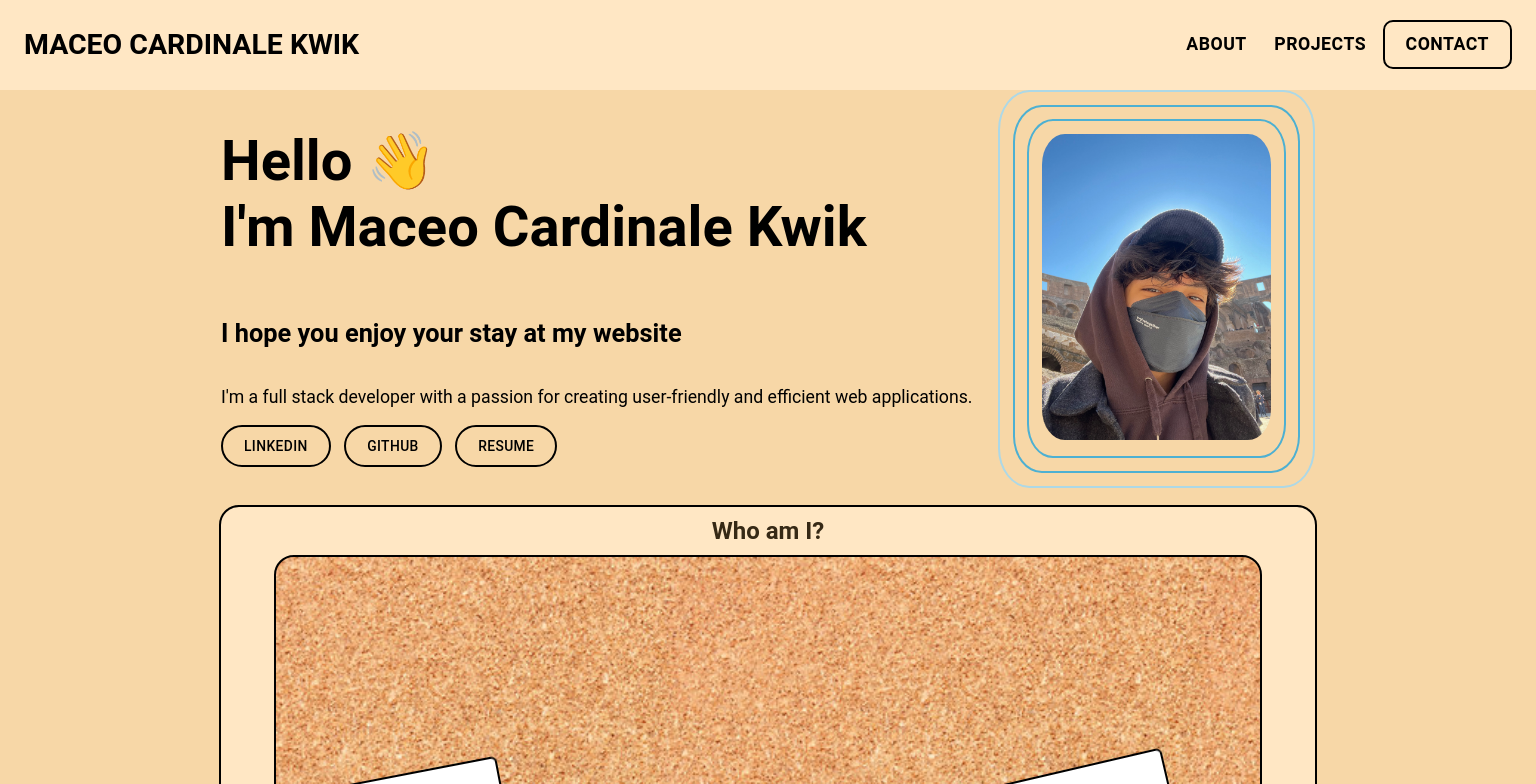
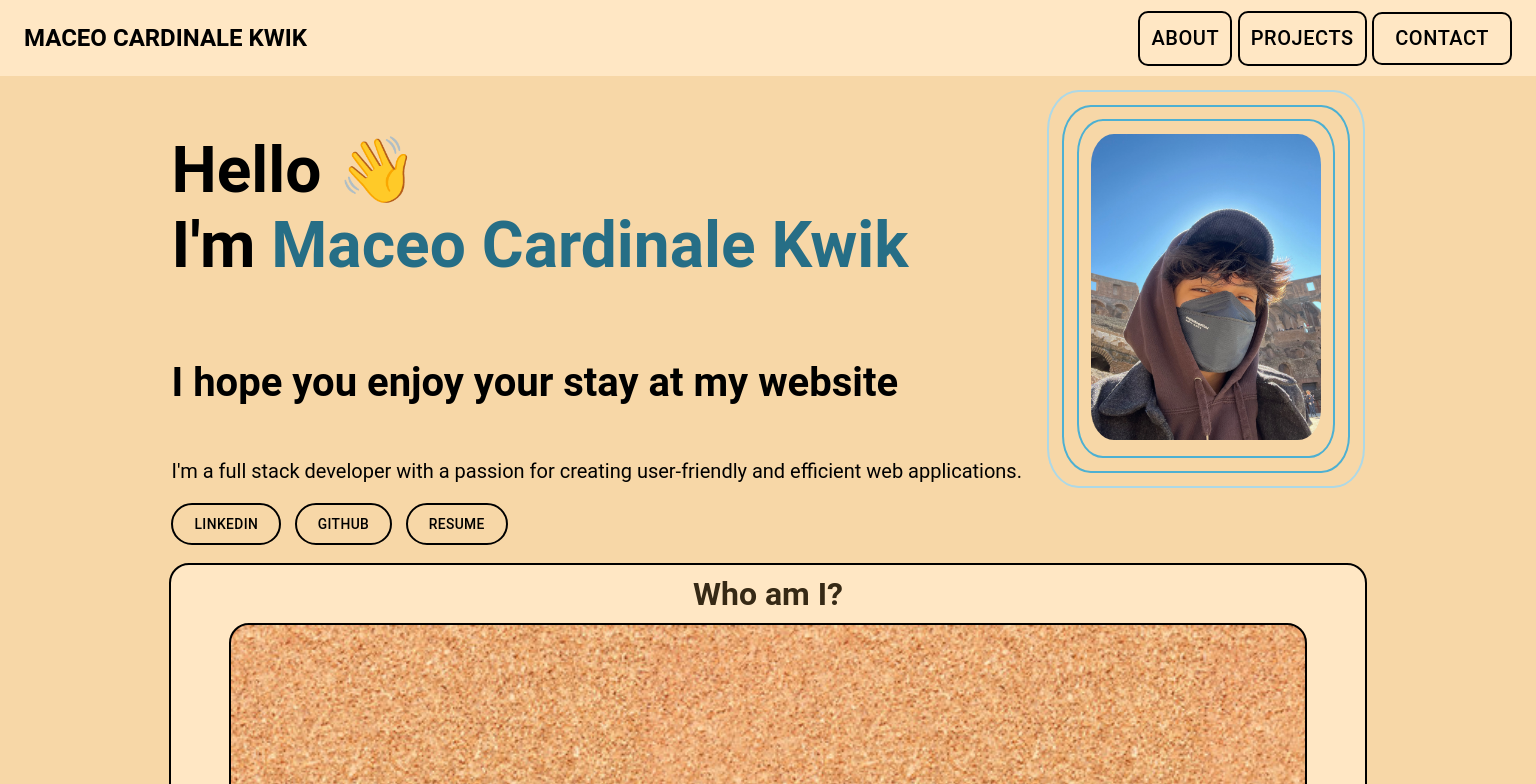
Before and after one commit to maceoCK/maceoCK.github.io, a React (Vite) app: page / in a window 1536 px wide. Shown: the top 784 px of the page. Built offline with nearby package versions, Linux system fonts and the light colour scheme.

Commit message:
resizing

```diff
--- a/src/components/About/About.css
+++ b/src/components/About/About.css
@@ -50,3 +50,13 @@
         height: 90vw;
     }
 }
+
+@media (min-width: 1368px) {
+    .bulletin-board {
+        height: 650px;
+    }
+
+    .bulletin-board-title-text {
+        font-size: 32px;
+    }
+}
--- a/src/components/common/Header/Header.css
+++ b/src/components/common/Header/Header.css
@@ -1,4 +1,3 @@
-.header-container {
 .Link {
     text-decoration: none;
     color: black;
@@ -13,9 +12,7 @@
 }
 
 .title {
-        font-size: calc(
-            1.2vw + 10px
-        ); /* Dynamically resizes with window size */
+    font-size: calc(1.2vw + 10px);
     font-weight: bold;
     text-decoration: none;
     color: black;
@@ -34,4 +31,10 @@
     text-decoration: none;
     color: black;
 }
+
+@media (min-width: 1368px) {
+    .title {
+        font-size: 24px;
     }
+
+}
--- a/src/components/common/Header/Header.tsx
+++ b/src/components/common/Header/Header.tsx
@@ -16,10 +16,26 @@ const Header: React.FC<HeaderProps> = ({
     topRef,
 }: HeaderProps) => {
     const [buttonSize, setButtonSize] = useState<ButtonProps["size"]>("large");
+    const [buttonStyle, setButtonStyle] = useState<ButtonProps["style"]>({});
 
     useEffect(() => {
         const handleResize = () => {
             setButtonSize(window.outerWidth > 968 ? "large" : "small");
+            setButtonStyle(
+                window.outerWidth < 1368
+                    ? {
+                          border: "2px solid black",
+                          borderRadius: "10px",
+                          color: "black",
+                          fontSize: "calc(0.5vw + 10px)",
+                      }
+                    : {
+                          border: "2px solid black",
+                          borderRadius: "10px",
+                          color: "black",
+                          fontSize: "20px",
+                      }
+            );
         };
 
         window.addEventListener("resize", handleResize);
@@ -68,12 +84,7 @@ const Header: React.FC<HeaderProps> = ({
                                     });
                                 }
                             }}
-                            style={{
-                                color: "black",
-                                backgroundColor: "paleblue",
-                                fontSize:
-                                    "calc(0.5vw + 10px)" /* Dynamically resizes with window size */,
-                            }}
+                            style={buttonStyle}
                             size={buttonSize}
                         >
                             About
@@ -89,12 +100,7 @@ const Header: React.FC<HeaderProps> = ({
                                     });
                                 }
                             }}
-                            style={{
-                                color: "black",
-                                backgroundColor: "paleblue",
-                                fontSize:
-                                    "calc(0.5vw + 10px)" /* Dynamically resizes with window size */,
-                            }}
+                            style={buttonStyle}
                             size={buttonSize}
                         >
                             Projects
@@ -111,13 +117,7 @@ const Header: React.FC<HeaderProps> = ({
                             }}
                             variant="outlined"
                             color="primary"
-                            style={{
-                                border: "2px solid black",
-                                borderRadius: "10px",
-                                color: "black",
-                                fontSize:
-                                    "calc(0.5vw + 10px)" /* Dynamically resizes with window size */,
-                            }}
+                            style={buttonStyle}
                             size={buttonSize}
                         >
                             Contact
--- a/src/components/home/Home.css
+++ b/src/components/home/Home.css
@@ -53,13 +53,17 @@
 }
 
 .info-title {
-    font-size: calc(3vw + 10px);
+    font-size: calc(2.5vw + 5px);
     font-weight: bold;
 }
 
 .info-subtitle {
     font-size: calc(1vw + 10px);
     font-weight: bold;
+}
+
+.name-highlight {
+    color: #266e86;
 }
 
 .hello {
@@ -72,21 +76,35 @@
 
 @media (max-width: 968px) {
     .home-container {
-        padding: 0 10px; /* Adjust padding for mobile */
+        padding: 0 10px;
     }
 
     .info-container {
-        flex-direction: column-reverse; /* Stack items vertically on mobile */
+        flex-direction: column-reverse;
         align-items: center;
     }
 
     .profile-image-container {
-        width: 100%; /* Full width on mobile */
-        margin-left: 0; /* Remove left margin on mobile */
+        width: 100%;
+        margin-left: 0;
     }
 
     .home-button-container {
         flex-direction: column;
-        justify-content: center; /* Center buttons on mobile */
+        justify-content: center;
     }
 }
+
+@media (min-width: 1368px) {
+    .info-title {
+        font-size: 400%;
+    }
+
+    .info-subtitle {
+        font-size: 40px;
+    }
+
+    .info-description {
+        font-size: 20px;
+    }
+}
--- a/src/components/home/Home.tsx
+++ b/src/components/home/Home.tsx
@@ -26,7 +26,7 @@ const App: React.FC = () => {
                 <div className="info">
                     <h1 className="info-title hello">Hello 👋</h1>
                     <h1 className="info-title name">
-                        I'm Maceo Cardinale Kwik
+                        I'm <span className="name-highlight">Maceo Cardinale Kwik</span>
                     </h1>
                     <h2 className="info-subtitle">
                         I hope you enjoy your stay at my website
```
Lines whose indentation alone changed are shown as unchanged.
